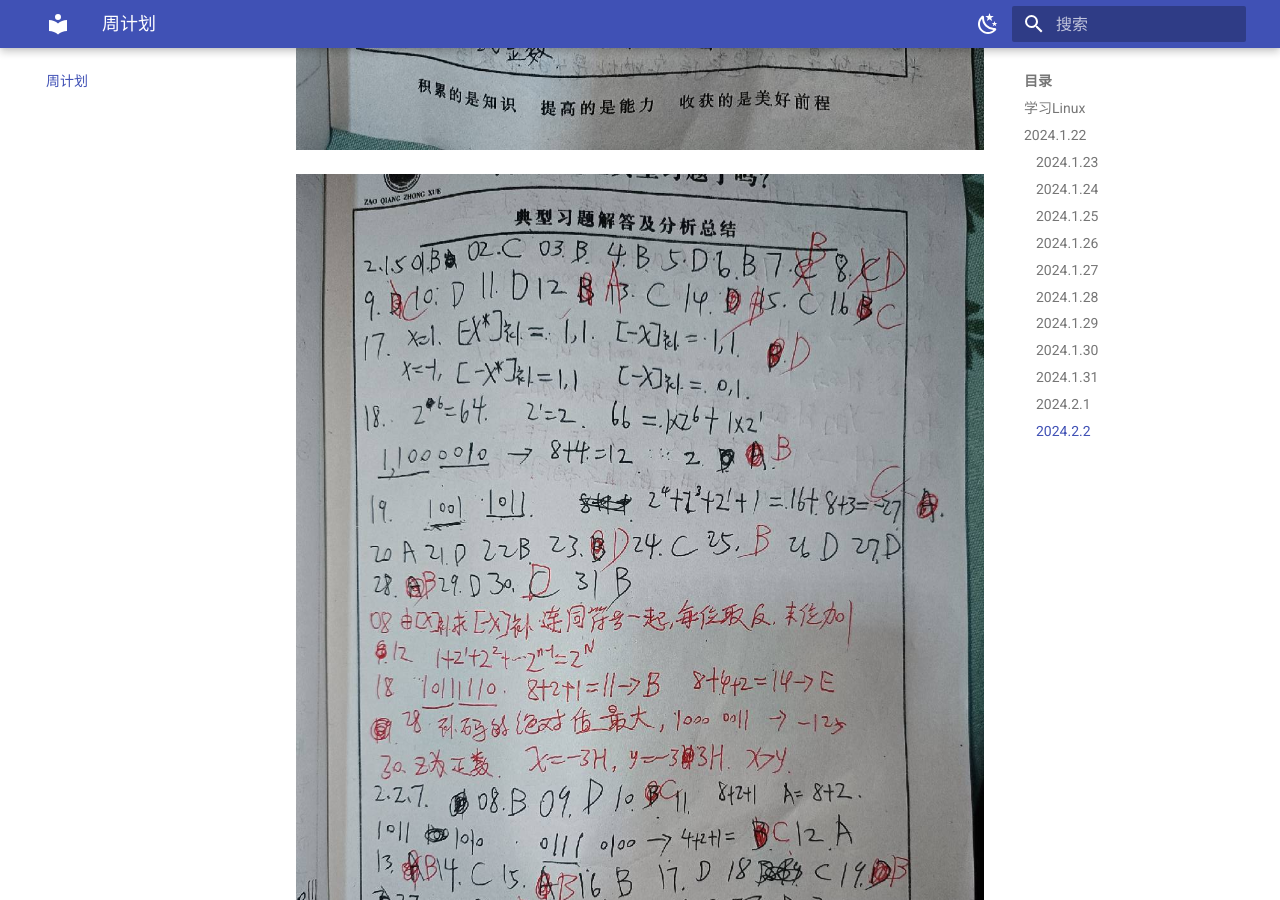
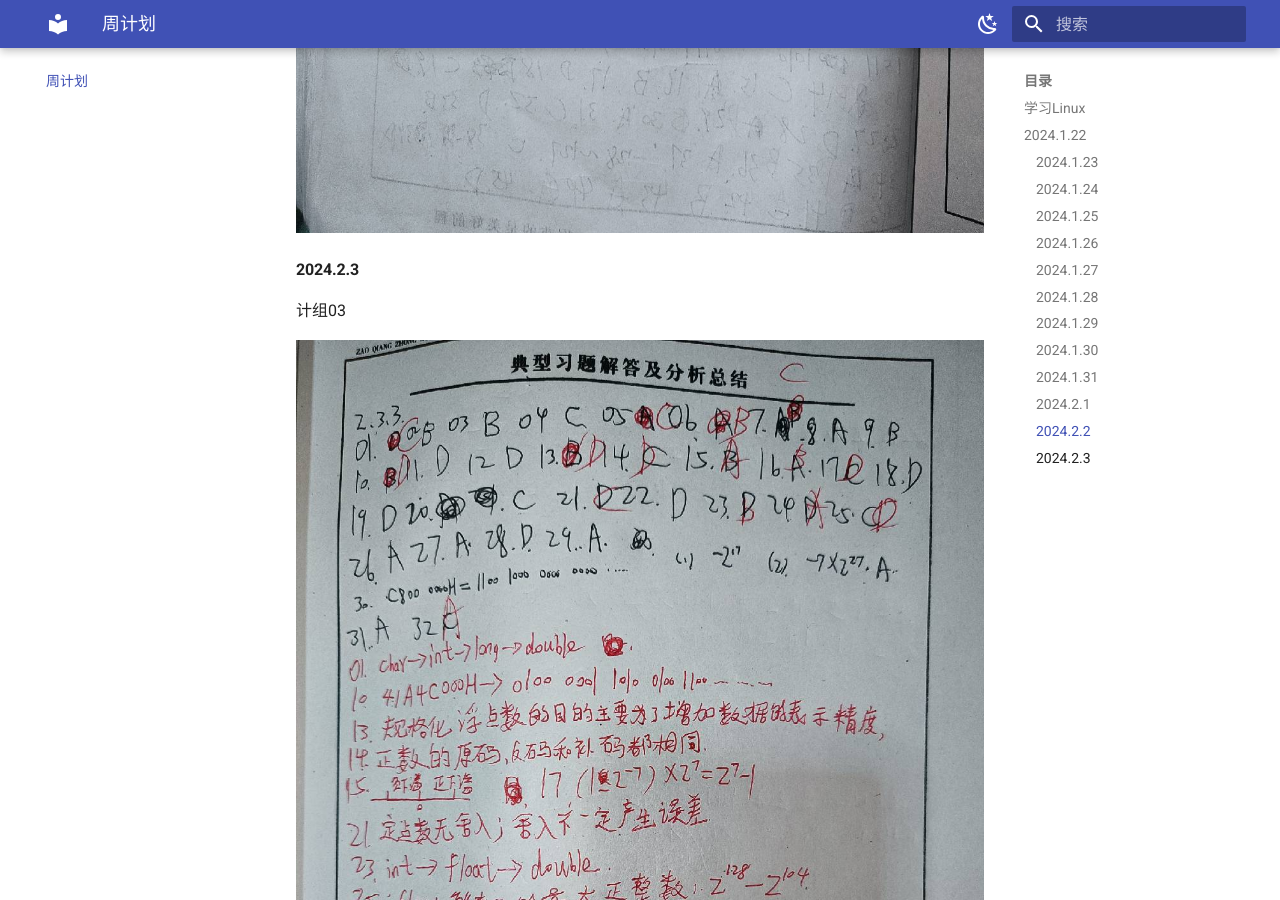
Before and after one commit to KongshanXuyu/zh-blog, an MkDocs documentation site: the page built from docs/周计划/文件.md, in a window 1280 px wide and 900 px high, scrolled down 13309 px. Built offline with MkDocs 1.6.1 and Material for MkDocs 9.7.7, drawn with Linux system fonts in a browser that asks for light colours.

Commit message:
2024-02-03_22:04:01 update

```diff
--- a/docs/周计划/文件.md
+++ b/docs/周计划/文件.md
@@ -78,4 +78,12 @@
 
 ![1](./046.jpg)
 
-####
+#### 2024.2.3
+
+计组03
+
+![1](./047.jpg)
+
+![1](./048.jpg)
+
+![1](./049.jpg)
```
Also changed, not shown: docs/周计划/文件/029.jpg (deleted), docs/周计划/文件/030.jpg (deleted), docs/周计划/文件/031.jpg (deleted), docs/周计划/文件/032.jpg (deleted), docs/周计划/文件/033.jpg (deleted), docs/周计划/文件/047.jpg (added), docs/周计划/文件/048.jpg (added), docs/周计划/文件/049.jpg (added).
